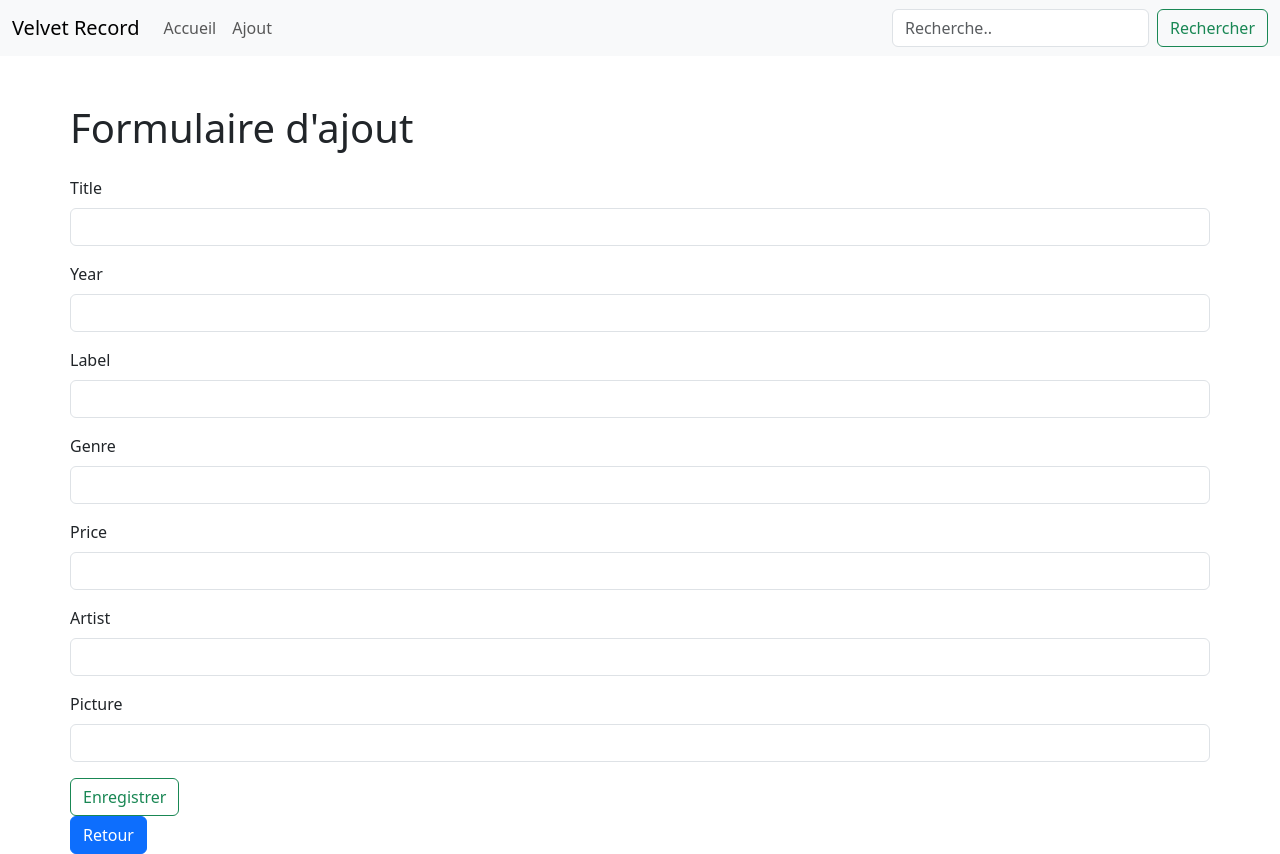
After one commit to ninie225/VelvetRecord2, a Symfony app: template templates/crud/add.html.twig in a window 1280 px wide. The commit adds this page. Run offline with Twig, Linux system fonts and the light colour scheme; the template is opened without the code that fills it, so the values that code supplies are empty; form fields are guessed from the names that the template uses; some libraries are stand-ins or nearby versions.

Commit message:
Ajout formulaire d'ajout

```diff
--- /dev/null
+++ b/templates/crud/add.html.twig
@@ -0,0 +1,74 @@
+{% extends 'base.html.twig' %}
+{% block title %}Formulaire d'ajout{% endblock %}
+{% block body %}
+<div class="container p-0 mt-5">
+
+    <h1 class="mb-4">Formulaire d'ajout</h1>
+
+    {{ form_start(form) }}
+
+        <div class="mb-3">
+            {{ form_row(form.title) }}
+        </div>
+
+        <div class="mb-3">
+            {{ form_row(form.year) }}
+        </div>
+
+        <div class="mb-3">
+            {{ form_row(form.label) }}
+        </div>
+
+        <div class="mb-3">
+            {{ form_row(form.genre) }}
+        </div>
+
+        <div class="mb-3">
+            {{ form_row(form.price) }}
+        </div>
+
+        <div class="mb-3">
+            {{ form_row(form.artist) }}
+        </div>
+
+        <div class="mb-3">
+            {{ form_row(form.picture) }}
+            <div class="mb-3">
+                <img
+                    id="preview-image"
+                    src="{{ form.vars.data.picture ? asset('uploads/jaquettes/' ~ form.vars.data.picture) : '' }}"
+                    alt="Aperçu"
+                    class="img-thumbnail mb-2"
+                    style="max-width: 200px; display: {{ form.vars.data.picture ? 'block' : 'none' }};">
+            </div>
+        </div>
+
+
+        <div class="d-flex gap-2">
+            <button class="btn btn-outline-success">{{ button_label|default('Enregistrer') }}</button>
+    {{ form_end(form) }}
+
+        </div>
+        <a href="{{ path('app_accueil') }}" class="btn btn-primary">Retour</a>
+</div>
+
+<script>
+    const fileInput = document.getElementById("{{ form.picture.vars.id }}");
+    const preview = document.getElementById("preview-image");
+
+    fileInput.addEventListener("change", function(event) {
+        const file = event.target.files[0];
+
+        if (file) {
+            const reader = new FileReader();
+            reader.onload = function(e) {
+                preview.src = e.target.result;
+                preview.style.display = "block";
+            }
+            reader.readAsDataURL(file);
+        } else {
+            preview.style.display = "none";
+        }
+    });
+</script>
+{% endblock %}
--- a/templates/crud/index.html.twig
+++ b/templates/crud/index.html.twig
@@ -4,7 +4,7 @@
     <div class="container">
         <div class="row my-3">
             <h1 class="fw-bold col-10">Liste des disques ({{ nbDiscs }})</h1>
-            <a href="#" class="btn btn-primary col-2">Ajouter</a>
+            <a href="{{ path('app_add') }}" class="btn btn-primary col-2">Ajouter</a>
         </div>
         <div class="row">
             {% for disque in disques %}
--- a/templates/navbar.html.twig
+++ b/templates/navbar.html.twig
@@ -10,7 +10,7 @@
           <a class="nav-link" aria-current="page" href="{{ path('app_accueil') }}">Accueil</a>
         </li>
         <li class="nav-item">
-          <a class="nav-link" href="#">Ajout</a>
+          <a class="nav-link" href="{{ path('app_add') }}">Ajout</a>
         </li>
       </ul>
       <form class="d-flex" role="search">
```
Also changed, not shown: migrations/Version20251007070425.php (added, +43 -0 lines), src/Controller/CrudController.php (+33 -3 lines), src/Entity/Disc.php (+10 -14 lines), src/Form/DiscFormType.php (renamed from src/Form/EditFormType.php, +25 -6 lines), assets/uploads/jaquettes/BackinBlack.png (added).
